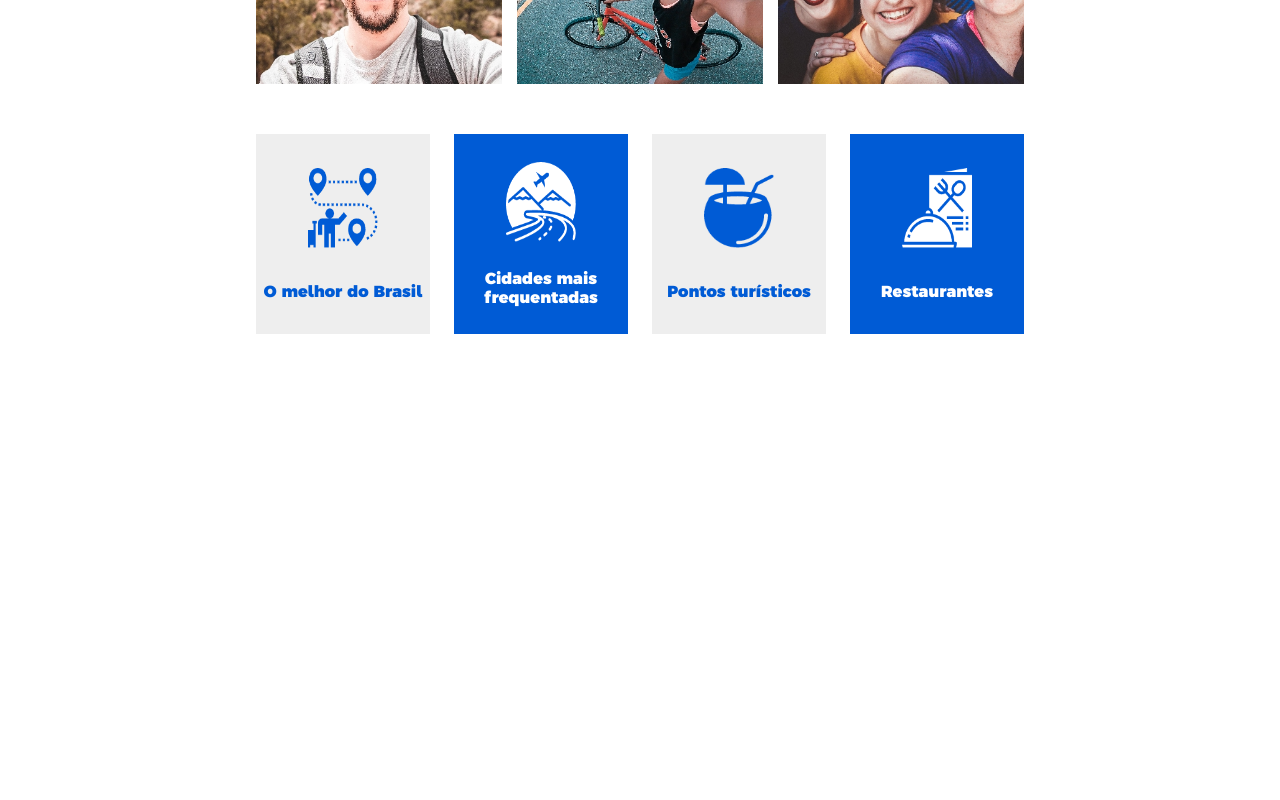
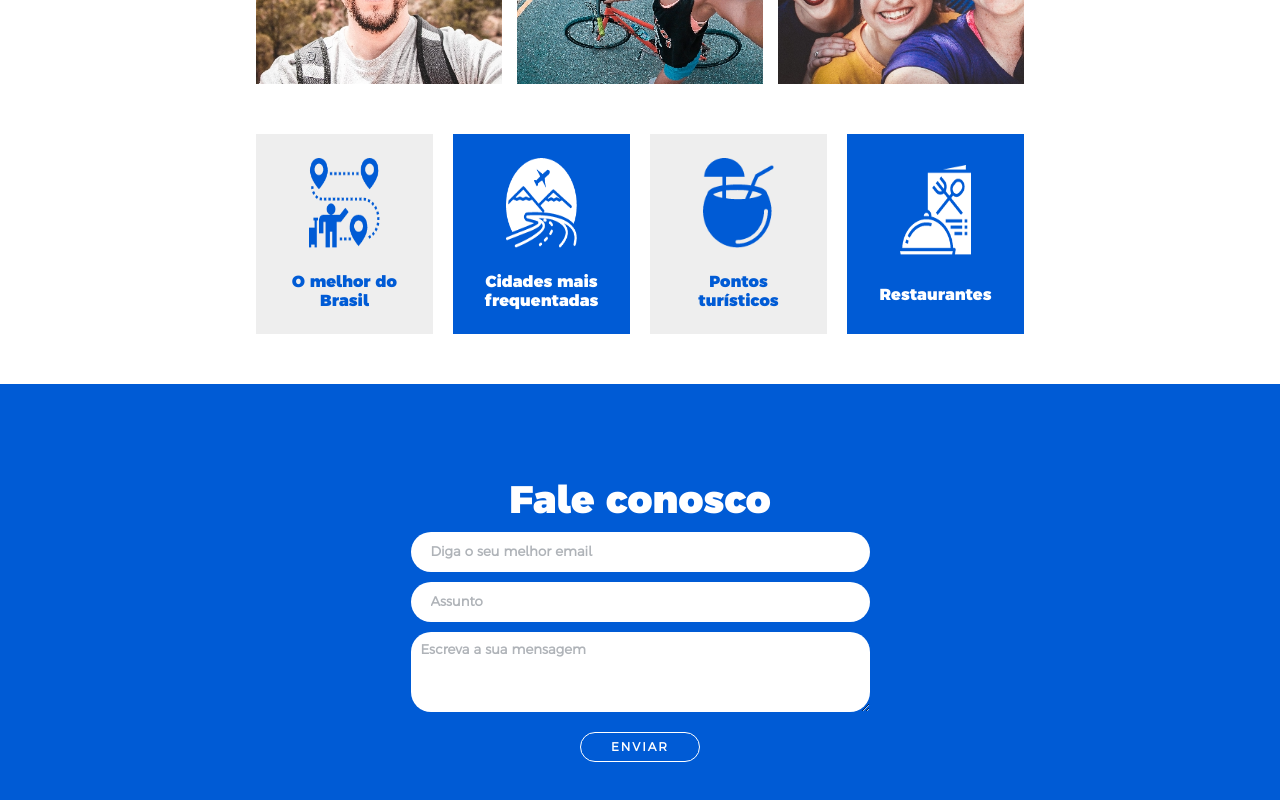
Before and after one commit to ManoelFSS/gudivnw, a React (Vite) app: page / in a window 1280 px wide. Shown: the part 2913-3713 px from the top of the page. Before the commit the page ends 3297 px from the top, so only its background shows below. Built offline with nearby package versions, Linux system fonts and the light colour scheme.

Commit message:
area de contato pronta

```diff
--- /dev/null
+++ b/src/components/contato/Contato.jsx
@@ -0,0 +1,20 @@
+import React from 'react'
+import {Section} from './styled'
+import Button from '../button/Button'
+
+export default function Contato(props,  btnHover,btnbackcolor,btnBorder, color,){
+    return (
+        <Section>
+            <form action="#" method='post'>
+                <fieldset>
+                    <legend>Fale conosco</legend>
+                    <input type="email" placeholder='Diga o seu melhor email' required/>
+                    <input type="text" placeholder='Assunto' required/>
+                    <textarea name="" id="" cols="30" rows="10" placeholder='Escreva a sua mensagem' required>
+                    </textarea>
+                    <Button  btnHover={props.btnHover}  btnbackcolor={props.btnbackcolor} color={props.color} btnBorder={props.btnBorder} Buscar={'ENVIAR'} />
+                </fieldset>
+            </form>
+        </Section>
+    )
+}
--- /dev/null
+++ b/src/components/contato/styled.jsx
@@ -0,0 +1,72 @@
+import styled from "styled-components";
+
+export const Section = styled.section`
+    min-height: 60vh;
+    width: 100%;
+    background-color: #005BD5;
+    display: flex;
+    justify-content: center;
+    align-items: center;
+    padding: 20px;
+
+    form{
+        width: 530px;
+        min-width: 300px;
+
+
+
+        fieldset{
+            display: flex;
+            flex-direction: column;
+            align-items: center;
+            width: 100%;
+            height: 100%;
+            border: none;
+            padding: 10px;
+            legend{
+                text-align: center;
+                font-size: 2.4em;
+                color: #fff;
+
+            }
+        }
+        input{
+            width: 90%;
+            height: 40px;
+            border-radius: 20px;
+            margin-bottom: 10px;
+            padding: 0px 20px;
+            border: none;
+            font-family:Argentum-Regular;
+        }
+
+        input::placeholder{
+            color: #AFB3B8;
+            font-family:Argentum-Regular;
+        }
+        textarea{
+            width: 90%;
+            border-radius: 20px;
+            height: 10vh;
+            padding: 10px;
+            border: none;
+            margin-bottom: 20px;
+            font-family:Argentum-Regular;
+        }
+
+        textarea::placeholder{
+            color: #AFB3B8;
+            font-family:Argentum-Regular;
+        }
+
+        button{
+            border: solid 1px #fff;
+            font-family:Argentum-Regular;
+            font-size: 12px;
+        }
+
+
+
+
+    }
+`;
--- a/src/components/main/Main.jsx
+++ b/src/components/main/Main.jsx
@@ -5,6 +5,7 @@ import Ranchandovaber from "../../assets/ranchandovaber.png"
 import Caldas from "../../assets/caldas.png"
 import Conteinner_turistico from '../destinosturisticos/Conteinner_turistico';
 import Mural from '../mural/Mural'
+import Contato from '../contato/Contato';
 import {Container} from './styled'
 
 
@@ -49,7 +50,8 @@ export default function Main(){
                 paragrafo={'Conheça as fontes termais de Caldas Novas, Goiás. Águas quentes, num clima sereno, relaxante e natural.'}
             />
             <Conteinner_turistico />
-            <Mural/>
+            <Mural />
+            <Contato />
         </Container>
     )
 }
--- a/src/components/mural/styled.jsx
+++ b/src/components/mural/styled.jsx
@@ -25,6 +25,11 @@ export const ContennerMural = styled.section`
             color:#8B8B8B ;
             text-align: center;
         }
+        @media(max-width:488px){
+            h2{
+                font-size: clamp(2vw,4vw + 3vw,3.6em);
+            }
+        }
     }
 
     article {
@@ -41,7 +46,7 @@ export const ContennerMural = styled.section`
             align-items: center;
             justify-content: center;
             width: 32%;
-
+            transition: all 0.3s;
 
             img{
                 width: 100%;
@@ -74,7 +79,7 @@ export const ContennerMural = styled.section`
     section {
         display: flex;
         flex-wrap: wrap;
-        gap: 24px;
+        gap: 20px;
         padding: 50px 0px;
         width: 60%;
         justify-content: center;
@@ -101,17 +106,23 @@ export const Figure = styled.figure`
     text-align: center;
     background-color: ${props=> props.color};
     color: ${props=> props.textColor};
+    padding:0px 10px ;
+    transition: all 0.3s;
 
+    p{
+        width: 120px;
+    }
 
 
     img{
-            width: 40%;
-            height: 40%;
+            width: 45%;
+            height: 45%;
         }
 
-        @media(max-width:956px){
-            min-width:32%;
+        @media(max-width:1075px){
+            min-width:34.5%;
         }
+
 
         @media(max-width:630px){
             min-width:46%;
```
